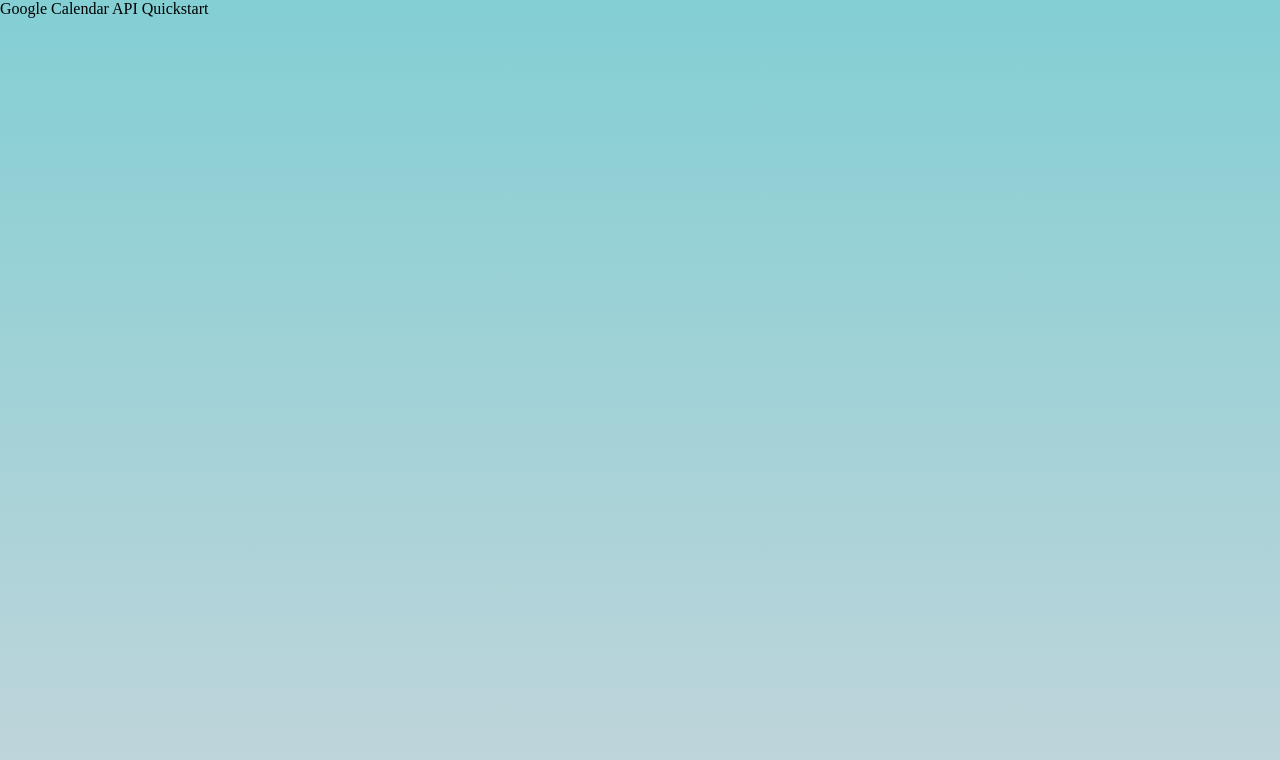
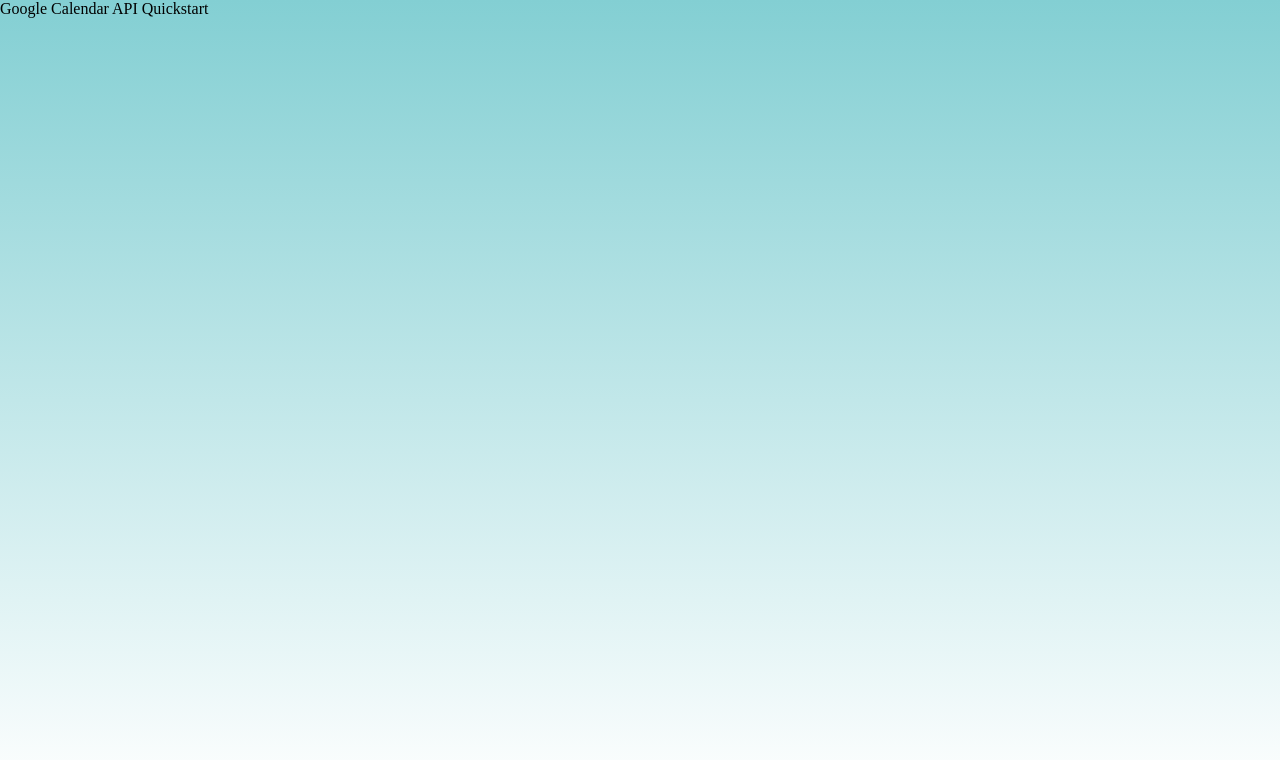
Before and after one commit to ATLi2001/PennApps-2020, a plain HTML site: page index.html in a window 1280 px wide. Drawn offline with Linux system fonts and the light colour scheme.

Commit message:
Update styles.css

```diff
--- a/styles.css
+++ b/styles.css
@@ -1,10 +1,10 @@
 * {
-    margin: 0;
-    padding: 0;
-    box-sizing: border-box;
+  margin: 0;
+  padding: 0;
+  box-sizing: border-box;
 }
 
 header {
-    height: 100vh;
-    background: linear-gradient(#83CFD3, #c1d5db);
+  height: 100vh;
+  background: linear-gradient(#83cfd3, #ffffff);
 }
```
